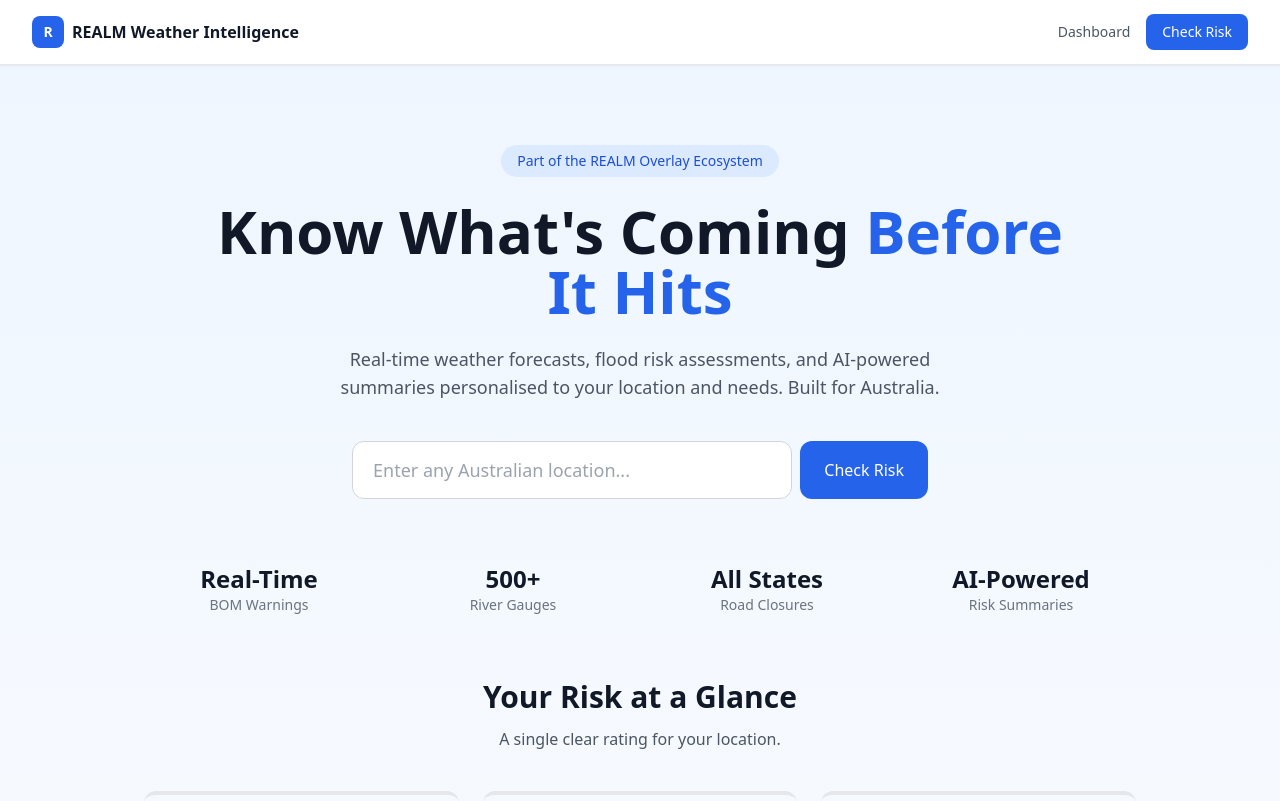
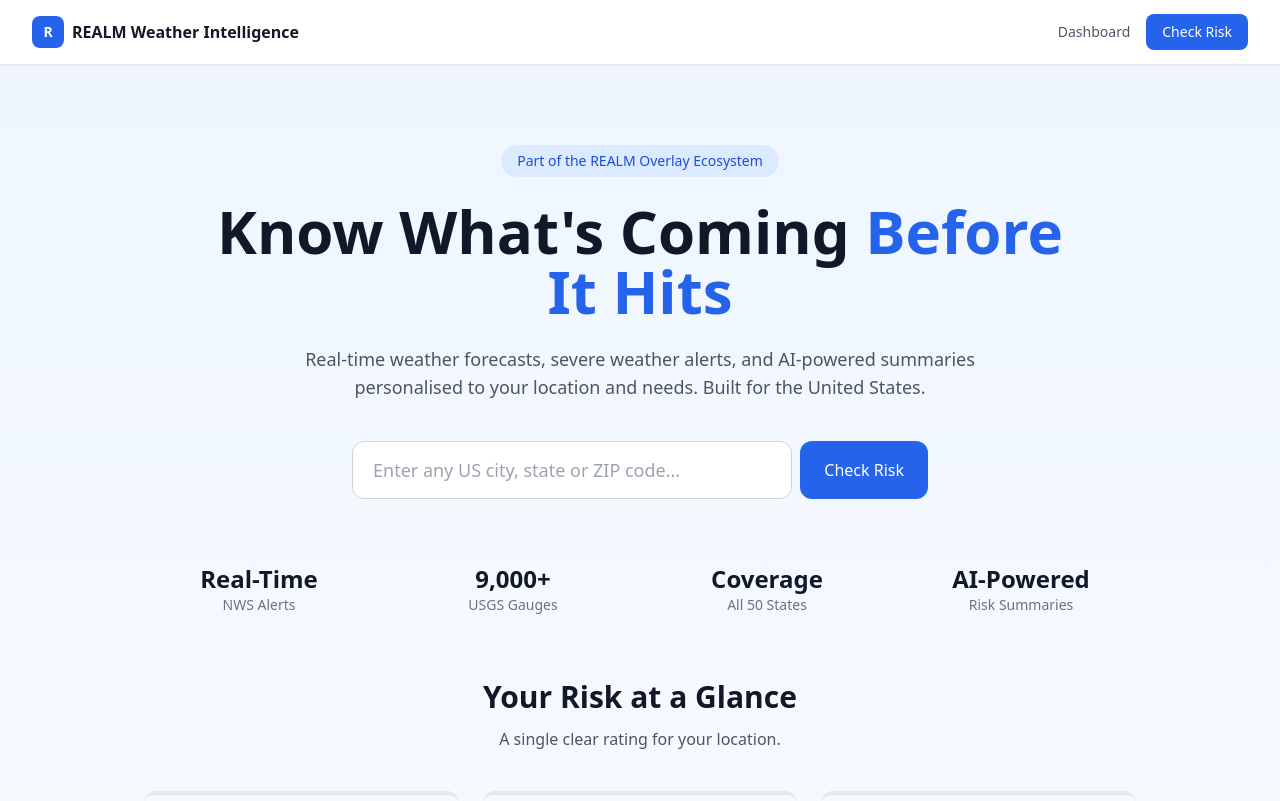
Before and after one commit to c51consulting/realm-weather-intelligence, a Next.js app in the folder frontend/: page / in a window 1280 px wide. Shown: the top 801 px of the page. Built offline with nearby package versions, Linux system fonts and the light colour scheme.

Commit message:
Update homepage for USA - NWS alerts, USGS gauges, US copy & placeholders

```diff
--- a/frontend/src/app/page.tsx
+++ b/frontend/src/app/page.tsx
@@ -22,12 +22,12 @@ export default function LandingPage() {
           Part of the REALM Overlay Ecosystem
         </div>
         <h1 className="text-5xl md:text-6xl font-bold text-gray-900 leading-tight mb-6">
-          Know What's Coming{" "}
+          Know What&apos;s Coming{" "}
           <span className="text-blue-600">Before It Hits</span>
         </h1>
         <p className="text-lg text-gray-600 max-w-2xl mx-auto mb-10">
-          Real-time weather forecasts, flood risk assessments, and AI-powered
-          summaries personalised to your location and needs. Built for Australia.
+          Real-time weather forecasts, severe weather alerts, and AI-powered
+          summaries personalised to your location and needs. Built for the United States.
         </p>
         {/* Search */}
         <form onSubmit={handleSearch} className="max-w-xl mx-auto">
@@ -36,7 +36,7 @@ export default function LandingPage() {
               type="text"
               value={location}
               onChange={(e) => setLocation(e.target.value)}
-              placeholder="Enter any Australian location..."
+              placeholder="Enter any US city, state or ZIP code..."
               className="flex-1 px-5 py-3.5 rounded-xl border border-gray-300 text-lg focus:outline-none focus:ring-2 focus:ring-blue-500"
             />
             <button
@@ -52,9 +52,9 @@ export default function LandingPage() {
       {/* Stats */}
       <section className="max-w-5xl mx-auto grid grid-cols-2 md:grid-cols-4 gap-6 px-4 pb-16">
         {[
-          { label: "BOM Warnings", value: "Real-Time" },
-          { label: "River Gauges", value: "500+" },
-          { label: "Road Closures", value: "All States" },
+          { label: "NWS Alerts", value: "Real-Time" },
+          { label: "USGS Gauges", value: "9,000+" },
+          { label: "All 50 States", value: "Coverage" },
           { label: "Risk Summaries", value: "AI-Powered" },
         ].map((s) => (
           <div key={s.label} className="text-center">
@@ -91,9 +91,9 @@ export default function LandingPage() {
         <div className="grid md:grid-cols-3 gap-6">
           {[
             { title: "AI Risk Summary", desc: "Plain-English summaries with actionable guidance powered by AI analysis." },
-            { title: "BOM Warnings", desc: "Real-time flood warnings from the Bureau of Meteorology with severity levels." },
-            { title: "River Gauges", desc: "Monitor 500+ river gauges with trend indicators and flood thresholds." },
-            { title: "Weather Forecast", desc: "7-day forecasts including rainfall, temperature, wind and storm probability." },
+            { title: "NWS Alerts", desc: "Real-time severe weather alerts from the National Weather Service with severity levels." },
+            { title: "USGS River Gauges", desc: "Monitor 9,000+ USGS river gauges with trend indicators and flood thresholds." },
+            { title: "Weather Forecast", desc: "7-day forecasts including rainfall, temperature (°F), wind (mph) and storm probability." },
             { title: "Saved Locations", desc: "Save home, farm, work and travel routes for instant risk checks." },
             { title: "Smart Alerts", desc: "Get notified when risk changes at your locations via email or SMS." },
           ].map((f) => (
@@ -108,7 +108,7 @@ export default function LandingPage() {
       {/* CTA */}
       <section className="bg-blue-600 text-white py-16 text-center">
         <h2 className="text-3xl font-bold mb-4">Ready to Check Your Risk?</h2>
-        <p className="mb-8 text-blue-100">Enter any Australian location for instant AI-powered insights.</p>
+        <p className="mb-8 text-blue-100">Enter any US location for instant AI-powered insights.</p>
         <a href="/" className="bg-white text-blue-600 px-8 py-3 rounded-xl font-medium hover:bg-blue-50">
           Check My Location
         </a>
```
